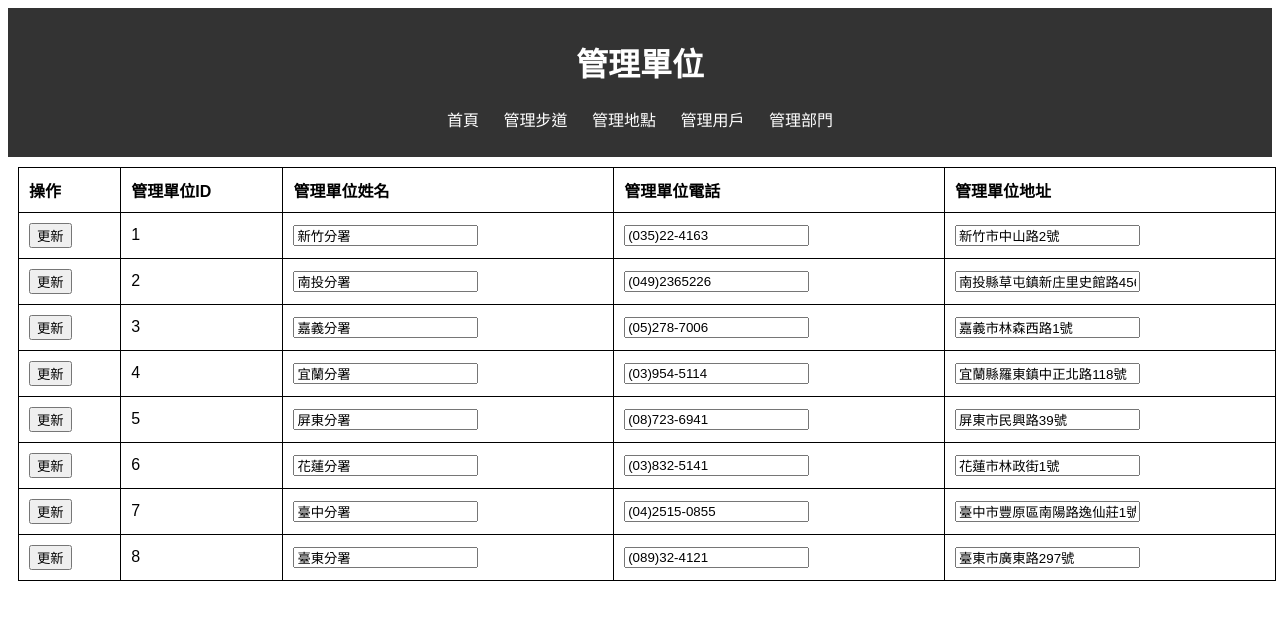
After one commit to Octdecimal/db_project, a PHP site: page /manage_departments.php in a window 1280 px wide. The commit adds this page. Shown: the top 620 px of the page. Run offline with PHP 8.4, Linux system fonts and the light colour scheme; data comes from the database, SQL or seed files in the repository.

Commit message:
add some operation code of 'manage', and modify some code in result.php and detailstrail.php

```diff
--- a/detailstrail.php
+++ b/detailstrail.php
@@ -1,10 +1,10 @@
 <?php
 include 'db.php';
 
-$id = $_GET['TRAILID'];
+$id = $_GET['id'];
 
 // 查詢 trail 表中的指定數據
-$sql = "SELECT * FROM trail";
+$sql = "SELECT * FROM trail WHERE TRAILID = '$id'";
 $result = $conn->query($sql);
 
 // 檢查是否有查到結果
--- /dev/null
+++ b/manage_departments.php
@@ -0,0 +1,82 @@
+<?php
+include 'db.php';
+
+// Get table that contains trailid trail cname and trid and trname and trphone and traddress
+$query = "SELECT * FROM tr_admin ORDER BY TR_ID ASC;";
+$result = $conn->query($query);
+
+$message = $_GET['message'] ?? '';
+?>
+<!DOCTYPE html>
+<html lang="zh-TW">
+<head>
+    <meta charset="UTF-8">
+    <meta name="viewport" content="width=device-width, initial-scale=1.0">
+    <title>管理單位</title>
+    <link rel="stylesheet" href="styles.css">
+    <style>
+        table {
+            width: 99.5%;
+            overflow: auto;
+            border: 1px solid black;
+            border-collapse: collapse;
+            margin: 10px;
+        }
+
+        th, td {
+            text-align: left;
+            padding: 10px;
+        }
+    </style>
+</head>
+<body>
+<header>
+    <h1>管理單位</h1>
+    <nav>
+        <ul>
+            <li><a href="admin.php">首頁</a></li>
+            <li><a href="manage_trails.php">管理步道</a></li>
+            <li><a href="manage_locations.php">管理地點</a></li>
+            <li><a href="manage_users.php">管理用戶</a></li>
+            <li><a href="manage_departments.php">管理部門</a></li>
+        </ul>
+    </nav>
+</header>
+<?php if ($message) : ?>
+    <p><?= htmlspecialchars($message) ?></p>
+<?php endif; ?>
+<table>
+    <thead>
+    <tr>
+        <th>操作</th>
+        <th>管理單位ID</th>
+        <th>管理單位姓名</th>
+        <th>管理單位電話</th>
+        <th>管理單位地址</th>
+    </tr>
+    </thead>
+    <tbody>
+    <?php if ($result->num_rows > 0) : ?>
+        <?php while ($row = $result->fetch_assoc()) : ?>
+            <tr>
+                <form action="manage_departments_process.php" method="post">
+                    <td>
+                        <input type="hidden" name="TR_ID" value="<?= $row['TR_ID'] ?>">
+                        <button type="submit" name="update">更新</button>
+                    </td>
+                    <td><?= $row['TR_ID'] ?></td>
+                    <td><input type="text" name="TR_Name" value="<?= htmlspecialchars($row['TR_Name']) ?>"></td>
+                    <td><input type="text" name="TR_Phone" value="<?= htmlspecialchars($row['TR_Phone']) ?>"></td>
+                    <td><input type="text" name="TR_Address" value="<?= htmlspecialchars($row['TR_Address']) ?>"></td>
+                </form>
+            </tr>
+        <?php endwhile; ?>
+    <?php else : ?>
+        <tr>
+            <td colspan="5">無資料</td>
+        </tr>
+    <?php endif; ?>
+    </tbody>
+</table>
+</body>
+</html>
--- a/results.php
+++ b/results.php
@@ -14,7 +14,7 @@ if ($conn->error) {
 }
 
 // 查詢 tr_info 和 trail 表
-$sql_trail = "SELECT trail.TR_CNAME
+$sql_trail = "SELECT *
               FROM trail
               WHERE trail.TR_CNAME LIKE '%$search_term%'";
 $result_trail = $conn->query($sql_trail);
```
Also changed, not shown: manage_departments_process.php (added, +44 -0 lines), manage_locations.php (+4 -4 lines), manage_trails.php (+4 -4 lines), manage_users.php (+4 -5 lines).
